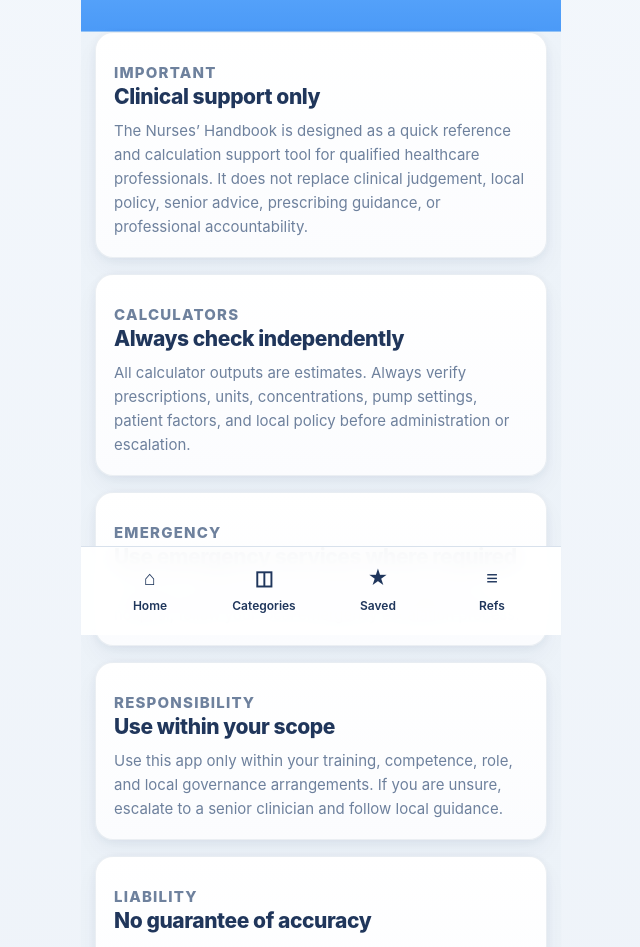
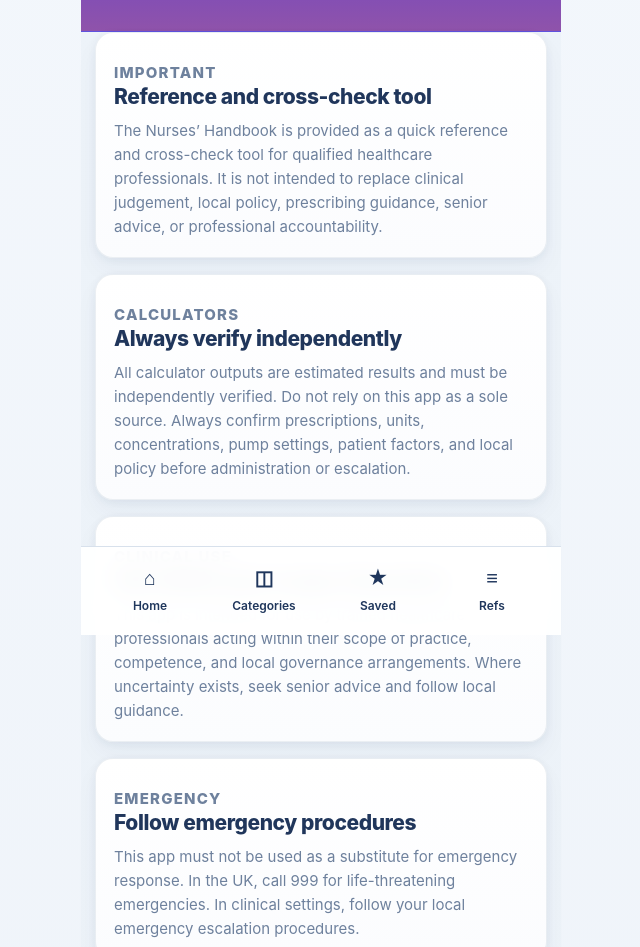
Before and after one commit to russellmaguire185-beep/nurse-handbook, a Next.js app: page /disclaimer in a window 1280 px wide. Shown: the part 165-1112 px from the top of the page, without its empty margins (319-959 px from the left). Built offline with nearby package versions, Linux system fonts and the light colour scheme.

Commit message:
Update legal wording and clinical disclaimer styling

```diff
--- a/app/disclaimer/page.tsx
+++ b/app/disclaimer/page.tsx
@@ -12,52 +12,65 @@ export default function DisclaimerPage() {
       <div className="nh-content space-y-4 pt-4">
         <section className="nh-card nh-page-card border-l-4 border-l-amber-400">
           <p className="nh-section-label">Important</p>
-          <h2>Clinical support only</h2>
+          <h2>Reference and cross-check tool</h2>
           <p>
-            The Nurses’ Handbook is designed as a quick reference and calculation
-            support tool for qualified healthcare professionals. It does not
-            replace clinical judgement, local policy, senior advice, prescribing
-            guidance, or professional accountability.
+            The Nurses’ Handbook is provided as a quick reference and
+            cross-check tool for qualified healthcare professionals. It is not
+            intended to replace clinical judgement, local policy, prescribing
+            guidance, senior advice, or professional accountability.
           </p>
         </section>
 
         <section className="nh-card nh-page-card">
           <p className="nh-section-label">Calculators</p>
-          <h2>Always check independently</h2>
+          <h2>Always verify independently</h2>
           <p>
-            All calculator outputs are estimates. Always verify prescriptions,
-            units, concentrations, pump settings, patient factors, and local
-            policy before administration or escalation.
+            All calculator outputs are estimated results and must be independently
+            verified. Do not rely on this app as a sole source. Always confirm
+            prescriptions, units, concentrations, pump settings, patient factors,
+            and local policy before administration or escalation.
+          </p>
+        </section>
+
+        <section className="nh-card nh-page-card">
+          <p className="nh-section-label">Clinical use</p>
+          <h2>Use within your scope of practice</h2>
+          <p>
+            This app is intended for use by trained healthcare professionals
+            acting within their scope of practice, competence, and local
+            governance arrangements. Where uncertainty exists, seek senior advice
+            and follow local guidance.
           </p>
         </section>
 
         <section className="nh-card nh-page-card">
           <p className="nh-section-label">Emergency</p>
-          <h2>Use emergency services where required</h2>
+          <h2>Follow emergency procedures</h2>
           <p>
-            In the UK, call 999 for life-threatening emergencies. In hospital,
-            follow your local emergency escalation process.
+            This app must not be used as a substitute for emergency response.
+            In the UK, call 999 for life-threatening emergencies. In clinical
+            settings, follow your local emergency escalation procedures.
           </p>
         </section>
 
         <section className="nh-card nh-page-card">
           <p className="nh-section-label">Responsibility</p>
-          <h2>Use within your scope</h2>
+          <h2>Professional responsibility applies</h2>
           <p>
-            Use this app only within your training, competence, role, and local
-            governance arrangements. If you are unsure, escalate to a senior
-            clinician and follow local guidance.
+            All clinical decisions and actions remain the responsibility of the
+            user. This app provides supporting information only and must not be
+            used in isolation when making clinical decisions.
           </p>
         </section>
 
         <section className="nh-card nh-page-card">
           <p className="nh-section-label">Liability</p>
-          <h2>No guarantee of accuracy</h2>
+          <h2>No clinical decision reliance</h2>
           <p>
-            While care has been taken to ensure accuracy, no guarantee is
-            provided regarding completeness or correctness. The creators of this
-            app accept no liability for decisions or actions taken based on its
-            use.
+            While reasonable care has been taken in preparing this content, no
+            guarantee is provided regarding accuracy, completeness, or
+            suitability. The creators of this app accept no liability for any
+            decisions, actions, or outcomes arising from its use.
           </p>
         </section>
       </div>
--- a/app/page.tsx
+++ b/app/page.tsx
@@ -43,8 +43,8 @@ export default function HomePage() {
   return (
     <PageShell activeNav="home">
       <Header
-        title="The Nurses’ Handbook"
-        subtitle="Quick tools for real shifts"
+        title="The Nurse’s Handbook"
+        subtitle="Quick reference & cross-check tools for clinical shifts"
       />
        <CategoryPills
         categories={categories}
--- a/app/terms/page.tsx
+++ b/app/terms/page.tsx
@@ -5,36 +5,54 @@ export default function TermsPage() {
   return (
     <PageShell>
       <Header
-          title="Terms of Use"
-          subtitle="How this app should be used"
-        />
+        title="Terms of Use"
+        subtitle="How this app should be used"
+      />
+
       <div className="px-4 pb-24 space-y-4 text-sm text-gray-700">
         <p>
-          Nurse Handbook is provided for informational and educational purposes only.
-          It is designed to support qualified healthcare professionals in clinical environments.
+          Nurse Handbook is provided as a reference and cross-check tool for
+          informational and educational purposes only. It is intended for use by
+          qualified healthcare professionals.
         </p>
 
         <p>
-          This application does not replace clinical judgement, local policies, or professional responsibility.
-          Users must always verify calculations and follow their organisation’s guidelines.
+          This application must not be relied upon as a sole source of information
+          and does not replace clinical judgement, local policies, prescribing
+          guidance, or professional responsibility.
         </p>
 
         <p>
-          While every effort is made to ensure accuracy, no guarantee is provided regarding the completeness,
-          reliability, or correctness of the information or calculations.
+          All calculations and information provided are estimated outputs and
+          should be independently verified before any clinical use. Users are
+          responsible for confirming accuracy, suitability, and alignment with
+          local guidance.
         </p>
 
         <p>
-          The creators of Nurse Handbook accept no liability for any decisions, actions, or outcomes resulting
-          from the use of this application.
+          By using this application, you agree that all clinical decisions,
+          actions, and outcomes remain your sole responsibility.
         </p>
 
         <p>
-          In all cases of uncertainty, escalate to a senior clinician.
+          While reasonable care has been taken in preparing this content, no
+          guarantee is provided regarding completeness, accuracy, or reliability.
         </p>
 
         <p>
-          In an emergency, follow local emergency procedures (e.g. 999 / local emergency response).
+          The creators of Nurse Handbook accept no liability for any decisions,
+          actions, or outcomes arising from the use or misuse of this application.
+        </p>
+
+        <p>
+          In cases of uncertainty, seek senior clinical advice and follow local
+          governance procedures.
+        </p>
+
+        <p>
+          This application must not be used as a substitute for emergency
+          response. In an emergency, follow local emergency procedures (e.g. 999
+          or your organisation’s emergency escalation process).
         </p>
 
         <p className="text-xs text-gray-400 pt-4">
--- a/app/tools/[slug]/page.tsx
+++ b/app/tools/[slug]/page.tsx
@@ -373,8 +373,8 @@ const [acceptedDisclaimer, setAcceptedDisclaimer] = useState(false);
         <p className="nh-section-label">Calculator</p>
         <h2>Enter infusion details</h2>
         <p>
-          Fill in the total volume, infusion time, and drop factor, then
-          calculate an estimated rate.
+          Fill in the total volume, infusion time, and drop factor to cross-check
+an estimated infusion rate.
         </p>
 
         <div className="mt-5 space-y-4">
@@ -453,12 +453,12 @@ const [acceptedDisclaimer, setAcceptedDisclaimer] = useState(false);
         </div>
       </section>
 
-      <section className="nh-card nh-page-card border-l-4 border-l-amber-400">
+      <section className="nh-card nh-page-card nh-card-danger">
   <p className="nh-section-label">Disclaimer</p>
-  <p className="mt-0">
-    Clinical support only. Always verify the prescription, pump settings,
-    local policy, and perform an independent clinical calculation before
-    administration.
+  <p className="mt-0 text-red-700">
+    Reference and cross-check only. Infusion rates must be independently
+verified against the prescription, pump settings, patient factors, and
+local policy before administration. Do not rely on this tool as a sole source.
   </p>
 
   <label className="mt-4 flex items-start gap-3 rounded-[14px] bg-[#f7f9fc] px-4 py-3 text-sm font-semibold text-[var(--text-strong)]">
@@ -468,7 +468,7 @@ const [acceptedDisclaimer, setAcceptedDisclaimer] = useState(false);
       onChange={(event) => setAcceptedDisclaimer(event.target.checked)}
       className="mt-1 h-4 w-4"
     />
-    <span>I understand and accept this clinical safety disclaimer.</span>
+    <span>I understand this is a reference and cross-check tool only.</span>
   </label>
 </section>
 
@@ -484,7 +484,7 @@ const [acceptedDisclaimer, setAcceptedDisclaimer] = useState(false);
                 : "cursor-not-allowed bg-[#d8e1ec] text-[#70839f]"
             }`}
 >
-  Calculate rate
+            Cross-check rate
 </button>
 
           <button
@@ -507,7 +507,7 @@ const [acceptedDisclaimer, setAcceptedDisclaimer] = useState(false);
         <>
           <section className="nh-card nh-page-card">
             <p className="nh-section-label">Calculated estimate</p>
-            <h2>Results</h2>
+            <h2>Estimated results</h2>
             <div className="mt-4 grid gap-3">
               <div className="rounded-[16px] bg-[#f7f9fc] px-4 py-4">
                 <p className="text-sm font-semibold text-[var(--text-muted)]">
@@ -542,7 +542,7 @@ const [acceptedDisclaimer, setAcceptedDisclaimer] = useState(false);
           </section>
 
           <section className="nh-card nh-page-card">
-            <p className="nh-section-label">How this is calculated</p>
+              <p className="nh-section-label">How this estimate is calculated</p>
             <h2>Calculation method</h2>
 
             <div className="mt-4 space-y-4 text-[15px] text-[var(--text-muted)]">
@@ -583,19 +583,15 @@ const [acceptedDisclaimer, setAcceptedDisclaimer] = useState(false);
         </>
       ) : null}
       {result ? (
-  <>
-    ...existing result sections...
-
   <section className="nh-card nh-page-card">
     <p className="nh-section-label">Reference</p>
     <a
       href={referenceLinks["iv-drip-rate-calculator"]}
       className="text-sm font-semibold text-blue-600 underline"
     >
-        View clinical reference source
+      View reference source
     </a>
   </section>
-  </>
 ) : null}
     </div>
   );
@@ -664,7 +660,7 @@ function LiquidDoseCalculator() {
         <h2>Enter medication details</h2>
         <p>
           Enter the required dose, available stock strength, and stock volume to
-          calculate the volume to administer.
+cross-check an estimated volume.
         </p>
 
         <div className="mt-5 space-y-4">
@@ -756,12 +752,12 @@ function LiquidDoseCalculator() {
         </div>
       </section>
 
-      <section className="nh-card nh-page-card border-l-4 border-l-amber-400">
+      <section className="nh-card nh-page-card nh-card-danger">
         <p className="nh-section-label">Disclaimer</p>
-        <p className="mt-0">
-          Clinical support only. Always verify the prescription, formulation,
-          concentration, route, local policy, and perform an independent
-          medication calculation before administration.
+        <p className="mt-0 text-red-700">
+         Reference and cross-check only. Medication calculations must be independently
+verified against the prescription, formulation, concentration, route, patient
+factors, and local policy before administration. Do not rely on this tool as a sole source.
         </p>
 
         <label className="mt-4 flex items-start gap-3 rounded-[14px] bg-[#f7f9fc] px-4 py-3 text-sm font-semibold text-[var(--text-strong)]">
@@ -771,7 +767,7 @@ function LiquidDoseCalculator() {
             onChange={(event) => setAcceptedDisclaimer(event.target.checked)}
             className="mt-1 h-4 w-4"
           />
-          <span>I understand and accept this clinical safety disclaimer.</span>
+          <span>I understand this is a reference and cross-check tool only.</span>
         </label>
       </section>
 
@@ -787,7 +783,7 @@ function LiquidDoseCalculator() {
                 : "cursor-not-allowed bg-[#d8e1ec] text-[#70839f]"
             }`}
           >
-            Calculate liquid dose
+            Cross-check liquid dose
           </button>
 
           <button
@@ -810,7 +806,7 @@ function LiquidDoseCalculator() {
         <>
           <section className="nh-card nh-page-card">
             <p className="nh-section-label">Calculated estimate</p>
-            <h2>Results</h2>
+            <h2>Estimated results</h2>
             <div className="mt-4 grid gap-3">
               <div className="rounded-[16px] bg-[#f7f9fc] px-4 py-4">
                 <p className="text-sm font-semibold text-[var(--text-muted)]">
@@ -829,7 +825,7 @@ function LiquidDoseCalculator() {
           </section>
 
           <section className="nh-card nh-page-card">
-            <p className="nh-section-label">How this is calculated</p>
+          <p className="nh-section-label">How this estimate is calculated</p>
             <h2>Calculation method</h2>
 
             <div className="mt-4 space-y-4 text-[15px] text-[var(--text-muted)]">
@@ -985,7 +981,7 @@ function News2Calculator() {
         <p className="nh-section-label">Calculator</p>
         <h2>Enter physiological observations</h2>
         <p>
-          Enter the patient observations to calculate a NEWS2 score using the
+          Enter the patient observations to cross-check an estimated NEWS2 score using the
 standard Scale 1 structure.
         </p>
 
@@ -1130,12 +1126,12 @@ function News2Calculator() {
         </div>
       </section>
 
-      <section className="nh-card nh-page-card border-l-4 border-l-amber-400">
+      <section className="nh-card nh-page-card nh-card-danger">
         <p className="nh-section-label">Disclaimer</p>
-        <p className="mt-0">
-          Clinical support only. Always interpret NEWS2 in clinical context,
-          follow local escalation policy, and do not use this tool as a
-          substitute for assessment or urgent review.
+        <p className="mt-0 text-red-700">
+          Reference and cross-check only. NEWS2 must be interpreted in clinical
+context alongside local escalation policy, clinical assessment, and
+senior review where required. Do not rely on this tool as a sole source.
         </p>
 
         <label className="mt-4 flex items-start gap-3 rounded-[14px] bg-[#f7f9fc] px-4 py-3 text-sm font-semibold text-[var(--text-strong)]">
@@ -1145,7 +1141,7 @@ function News2Calculator() {
             onChange={(event) => setAcceptedDisclaimer(event.target.checked)}
             className="mt-1 h-4 w-4"
           />
-          <span>I understand and accept this clinical safety disclaimer.</span>
+          <span>I understand this is a reference and cross-check tool only.</span>
         </label>
       </section>
 
@@ -1161,7 +1157,7 @@ function News2Calculator() {
                 : "cursor-not-allowed bg-[#d8e1ec] text-[#70839f]"
             }`}
           >
-            Calculate NEWS2
+          Cross-check NEWS2
           </button>
 
           <button
@@ -1184,7 +1180,7 @@ function News2Calculator() {
         <>
           <section className="nh-card nh-page-card">
             <p className="nh-section-label">Calculated estimate</p>
-            <h2>NEWS2 result</h2>
+            <h2>Estimated NEWS2 result</h2>
 
             <div className="mt-4 grid gap-3">
               <div className="rounded-[16px] bg-[#f7f9fc] px-4 py-4">
@@ -1276,7 +1272,7 @@ function News2Calculator() {
           </section>
 
           <section className="nh-card nh-page-card">
-            <p className="nh-section-label">How this is calculated</p>
+              <p className="nh-section-label">How this estimate is calculated</p>
             <h2>Calculation method</h2>
 
             <div className="mt-4 space-y-4 text-[15px] text-[var(--text-muted)]">
@@ -1320,7 +1316,7 @@ function News2Calculator() {
               href={referenceLinks["news2-score"]}
               className="text-sm font-semibold text-blue-600 underline"
             >
-              View clinical reference source
+              View reference source
             </a>
           </section>
         </>
@@ -1373,10 +1369,9 @@ function MedicationUnitConverter() {
   return (
     <div className="nh-content space-y-4 pt-4">
       <section className="nh-card nh-page-card">
-        <p className="nh-section-label">Converter</p>
-        <h2>Convert medication units</h2>
-        <p>Convert between grams, milligrams, and micrograms.</p>
-
+        <p className="nh-section-label">Cross-check tool</p>
+        <h2>Cross-check medication units</h2>
+<p>Cross-check estimated equivalent values between grams, milligrams, and micrograms.</p>
         <div className="mt-5 space-y-4">
           <div>
             <label className="mb-2 block text-sm font-semibold text-[var(--text-strong)]">
@@ -1413,11 +1408,12 @@ function MedicationUnitConverter() {
         </div>
       </section>
 
-      <section className="nh-card nh-page-card border-l-4 border-l-amber-400">
+      <section className="nh-card nh-page-card nh-card-danger">
         <p className="nh-section-label">Disclaimer</p>
-        <p className="mt-0">
-          Clinical support only. Always verify prescription units, formulation,
-          local policy, and perform an independent calculation.
+        <p className="mt-0 text-red-700">
+          Reference and cross-check only. Medication units must be independently
+verified against the prescription, formulation, patient factors, and local
+policy. Do not rely on this tool as a sole source.
         </p>
 
         <label className="mt-4 flex items-start gap-3 rounded-[14px] bg-[#f7f9fc] px-4 py-3 text-sm font-semibold text-[var(--text-strong)]">
@@ -1427,7 +1423,7 @@ function MedicationUnitConverter() {
             onChange={(event) => setAcceptedDisclaimer(event.target.checked)}
             className="mt-1 h-4 w-4"
           />
-          <span>I understand and accept this clinical safety disclaimer.</span>
+          <span>I understand this is a reference and cross-check tool only.</span>
         </label>
       </section>
 
@@ -1443,7 +1439,7 @@ function MedicationUnitConverter() {
                 : "cursor-not-allowed bg-[#d8e1ec] text-[#70839f]"
             }`}
           >
-            Convert units
+          Cross-check units
           </button>
 
           <button
@@ -1465,8 +1461,8 @@ function MedicationUnitConverter() {
       {result ? (
         <>
           <section className="nh-card nh-page-card">
-            <p className="nh-section-label">Converted values</p>
-            <h2>Results</h2>
+<p className="nh-section-label">Estimated equivalent values</p>
+            <h2>Estimated results</h2>
 
             <div className="mt-4 grid gap-3">
               <div className="rounded-[16px] bg-[#f7f9fc] px-4 py-4">
@@ -1504,7 +1500,7 @@ function MedicationUnitConverter() {
               href={referenceLinks["medication-unit-converter"]}
               className="text-sm font-semibold text-blue-600 underline"
             >
-              View clinical reference source
+View reference source
             </a>
           </section>
         </>
@@ -1553,7 +1549,7 @@ function MedicationUnitConverter() {
         <p className="nh-section-label">Calculator</p>
         <h2>Tablet & capsule dose</h2>
         <p>
-          Calculate how many tablets or capsules are needed for a prescribed
+          Cross-check the estimated number of tablets or capsules for a prescribed
         dose.
         </p>
 
@@ -1592,12 +1588,13 @@ function MedicationUnitConverter() {
         </div>
       </section>
 
-      <section className="nh-card nh-page-card border-l-4 border-l-amber-400">
+      <section className="nh-card nh-page-card nh-card-danger">
         <p className="nh-section-label">Disclaimer</p>
-        <p className="mt-0">
-          Clinical support only. Always verify prescription, formulation,
-          available strength, local policy, and whether splitting is appropriate.
-        </p>
+        <p className="mt-0 text-red-700">
+           Reference and cross-check only. Tablet and capsule calculations must be
+          independently verified against the prescription, formulation, available
+          strength, patient factors, local policy, and whether splitting is appropriate.
+          Do not rely on this tool as a sole source.       </p>
 
         <label className="mt-4 flex items-start gap-3 rounded-[14px] bg-[#f7f9fc] px-4 py-3 text-sm font-semibold text-[var(--text-strong)]">
           <input
@@ -1606,7 +1603,7 @@ function MedicationUnitConverter() {
             onChange={(event) => setAcceptedDisclaimer(event.target.checked)}
             className="mt-1 h-4 w-4"
           />
-          <span>I understand and accept this clinical safety disclaimer.</span>
+          <span>I understand this is a reference and cross-check tool only.</span>
         </label>
       </section>
 
@@ -1622,7 +1619,7 @@ function MedicationUnitConverter() {
                 : "cursor-not-allowed bg-[#d8e1ec] text-[#70839f]"
             }`}
           >
-            Calculate tablets/capsules
+            Cross-check tablets/capsules
           </button>
 
           <button
@@ -1645,7 +1642,7 @@ function MedicationUnitConverter() {
         <>
           <section className="nh-card nh-page-card">
             <p className="nh-section-label">Calculated estimate</p>
-            <h2>Results</h2>
+            <h2>Estimated results</h2>
 
             <div className="mt-4 rounded-[16px] bg-[#f7f9fc] px-4 py-4">
               <p className="text-sm font-semibold text-[var(--text-muted)]">
@@ -1658,7 +1655,7 @@ function MedicationUnitConverter() {
           </section>
 
           <section className="nh-card nh-page-card">
-            <p className="nh-section-label">How this is calculated</p>
+            <p className="nh-section-label">How this estimate is calculated</p>
             <h2>Calculation method</h2>
 
             <p className="mt-2">
@@ -1678,8 +1675,7 @@ function MedicationUnitConverter() {
               href={referenceLinks["tablet-capsule-calculator"]}
               className="text-sm font-semibold text-blue-600 underline"
             >
-              View clinical reference source
-            </a>
+              View reference source            </a>
           </section>
         </>
       ) : null}
@@ -1987,11 +1983,12 @@ function ReferencePage({
 
   return (
     <div className="nh-content space-y-4 pt-4">
-      <section className="nh-card nh-page-card !border-l-4 !border-l-red-500 !bg-red-50">
-  <p className="nh-section-label !text-red-700">⚠ Disclaimer</p>
-  <p className="mt-0 font-medium !text-red-900">
-    Reference only. Always follow local policy, clinical guidance, and
-    patient-specific requirements.
+      <section className="nh-card nh-page-card nh-card-danger">
+  <p className="nh-section-label">⚠ Disclaimer</p>
+  <p className="mt-0 font-medium">
+    Reference and cross-check only. Always follow local policy, clinical
+    guidance, and patient-specific requirements. Do not rely on this as a sole
+    source.
   </p>
 </section>
 
--- a/components/Header.tsx
+++ b/components/Header.tsx
@@ -9,7 +9,7 @@ export default function Header({ title, subtitle }: HeaderProps) {
       className="nh-header px-5 pb-8 pt-10"
       style={{
         background:
-          "linear-gradient(180deg, #8ec4ff 0%, #63adff 55%, #4b9af7 100%)",
+  "linear-gradient(180deg, #4e3ae3 0%, #8f53aa 100%)",
       }}
     >
       <div className="mx-auto max-w-[360px] text-center">
```
Also changed, not shown: app/globals.css (+18 -0 lines). Lines whose indentation alone changed are shown as unchanged.
